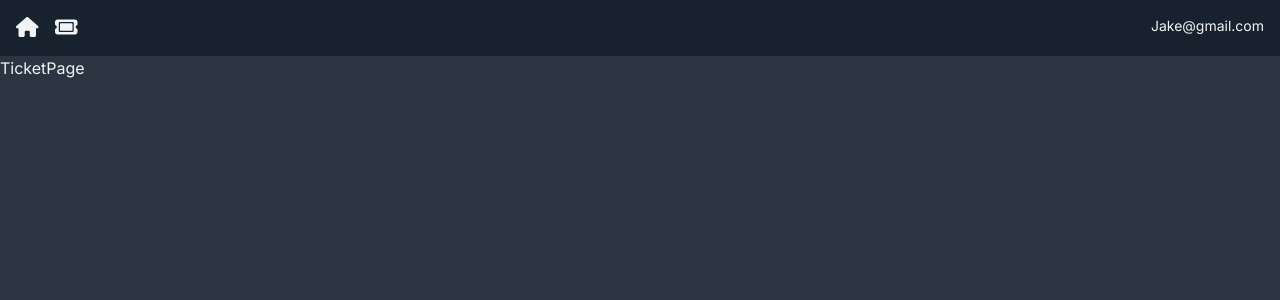
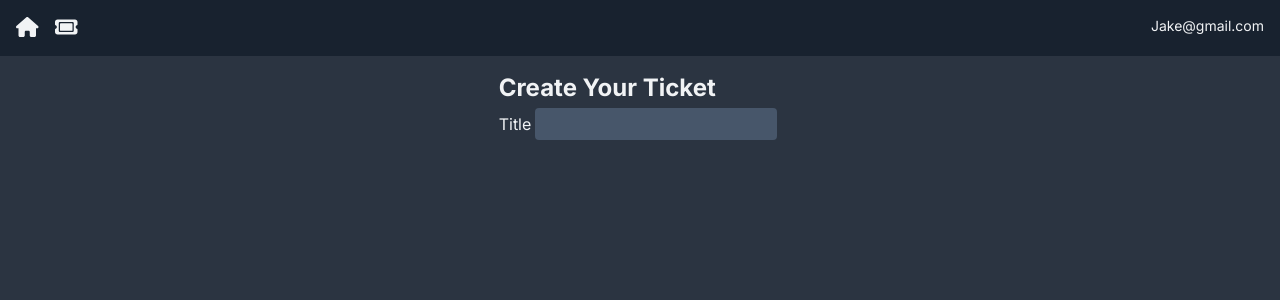
Before and after one commit to szymekst/nextjs-course, a Next.js app: page /TicketPage/new in a window 1280 px wide. Shown: the top 300 px of the page. Built offline with nearby package versions, Linux system fonts and the light colour scheme.

Commit message:
[ADD] TicketForm, some backend magic and base layer tailwind css

```diff
--- /dev/null
+++ b/app/(components)/TicketForm.jsx
@@ -0,0 +1,45 @@
+"use client";
+
+import React, { useState } from "react";
+import { useRouter } from "next/navigation";
+
+const TicketForm = () => {
+    const handleChange = (e) => {
+        const value = e.target.value;
+        const name = e.target.name;
+
+        setFormData((preState) => ({
+            ...prevState,
+            [name]: value,
+        }));
+    };
+
+    const startingTicketData = {
+        title: "",
+        description: "",
+        priority: 1,
+        progress: 0,
+        status: "not started",
+        category: "Hardware Problem",
+    };
+
+    const [formData, setFormData] = useState(startingTicketData);
+    return (
+        <div className="flex justify-center">
+            <form action="">
+                <h3>Create Your Ticket</h3>
+                <label htmlFor="title">Title</label>
+                <input
+                    type="text"
+                    id="title"
+                    name="title"
+                    onChange={handleChange}
+                    required={true}
+                    value={formData.title}
+                />
+            </form>
+        </div>
+    );
+};
+
+export default TicketForm;
--- /dev/null
+++ b/app/(models)/Ticket.js
@@ -0,0 +1,21 @@
+import mongoose, { Schema, mongo } from "mongoose";
+import { stringify } from "postcss";
+
+mongoose.connect(process.env.MONGODB_URI);
+mongoose.Promise = global.Promise;
+
+const ticketSchema = new Schema(
+    {
+        title: String,
+        description: String,
+        category: String,
+        category: Number,
+        progress: Number,
+        status: String,
+        active: Boolean,
+    },
+    { timestamps: true }
+);
+
+const Ticket = mongoose.models.Ticket || mongoose.model("Ticket", ticketSchema);
+export default Ticket;
--- a/app/TicketPage/[id]/page.jsx
+++ b/app/TicketPage/[id]/page.jsx
@@ -1,7 +1,8 @@
+import TicketForm from "@/app/(components)/TicketForm";
 import React from "react";
 
-const TicketPage = () => {
-    return <div>TicketPage</div>;
+const TicketPage = ({ params }) => {
+    return <TicketForm />;
 };
 
 export default TicketPage;
--- /dev/null
+++ b/app/api/route.js
@@ -0,0 +1,17 @@
+import Ticket from "../(models)/Ticket";
+import { NextResponse } from "next/server";
+
+export async function POST(req) {
+    try {
+        const body = await req.json();
+        const ticketData = body.formData;
+        await Ticket.create(ticketData);
+
+        return NextResponse.json(
+            { message: "Ticket Created" },
+            { status: 201 }
+        );
+    } catch (error) {
+        return NextResponse.json({ message: "Error", error }, { status: 500 });
+    }
+}
--- a/app/globals.css
+++ b/app/globals.css
@@ -26,6 +26,20 @@
     p {
         @apply text-sm text-default-text;
     }
+
+    form {
+        @apply rounded-xl p-4;
+    }
+
+    label {
+        @apply mt-4;
+    }
+
+    input,
+    select,
+    textarea {
+        @apply m-1 rounded bg-card p-1;
+    }
 }
 
 @layer components {
```
